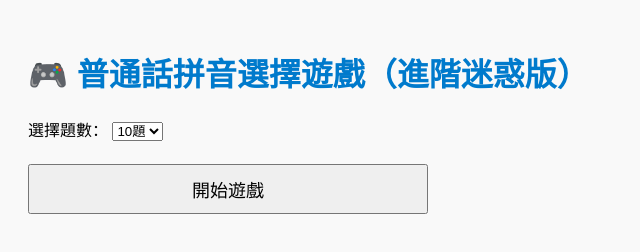
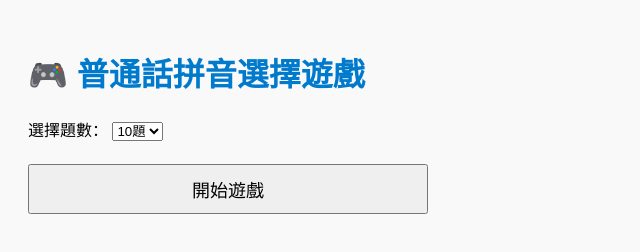
Before and after one commit to leochan3144/pinyin-game-2, a plain HTML site: page index.html in a window 1280 px wide. Shown: the whole page, without its empty margins (0-640 px from the left). Drawn offline with Linux system fonts and the light colour scheme.

Commit message:
Update index.html

```diff
--- a/index.html
+++ b/index.html
@@ -3,7 +3,7 @@
 <html lang="zh-Hans">
 <head>
   <meta charset="UTF-8">
-  <title>普通話拼音選擇遊戲（進階迷惑版）</title>
+  <title>普通話拼音選擇遊戲</title>
   <style>
     body { font-family: "Microsoft JhengHei", sans-serif; padding: 20px; background: #f9f9f9; }
     h1 { color: #007acc; }
@@ -13,7 +13,7 @@
   </style>
 </head>
 <body>
-<h1>🎮 普通話拼音選擇遊戲（進階迷惑版）</h1>
+<h1>🎮 普通話拼音選擇遊戲</h1>
 
 <div id="start-screen">
   <label>選擇題數：
```
